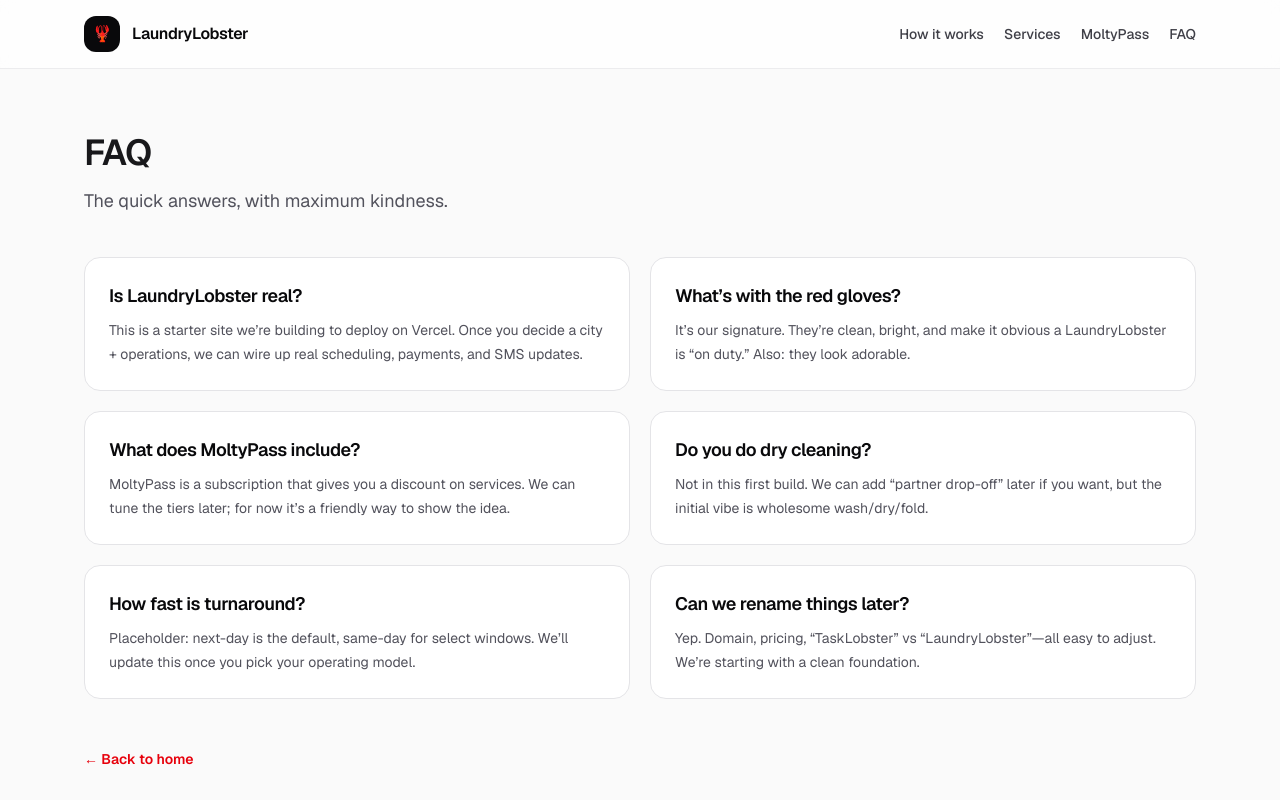
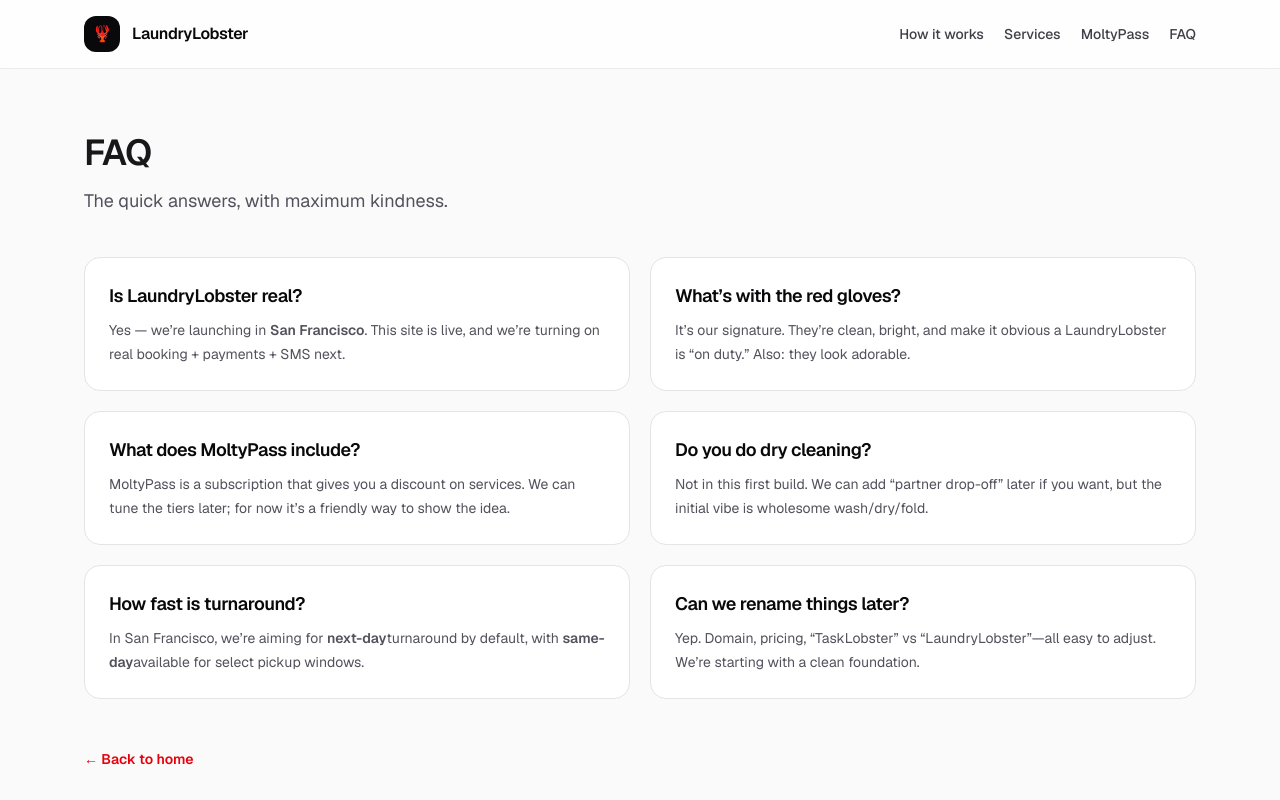
Before and after one commit to colygon/laundrylobster, a Next.js app: page /faq in a window 1280 px wide. Shown: the top 800 px of the page. Built offline with nearby package versions, Linux system fonts and the light colour scheme.

Commit message:
copy: announce San Francisco launch

```diff
--- a/src/app/faq/page.tsx
+++ b/src/app/faq/page.tsx
@@ -31,9 +31,9 @@ export default function FAQPage() {
             q="Is LaundryLobster real?"
             a={
               <>
-                This is a starter site we’re building to deploy on Vercel. Once you
-                decide a city + operations, we can wire up real scheduling,
-                payments, and SMS updates.
+                Yes — we’re launching in <span className="font-semibold">San Francisco</span>.
+                This site is live, and we’re turning on real booking + payments +
+                SMS next.
               </>
             }
           />
@@ -69,8 +69,9 @@ export default function FAQPage() {
             q="How fast is turnaround?"
             a={
               <>
-                Placeholder: next-day is the default, same-day for select windows.
-                We’ll update this once you pick your operating model.
+                In San Francisco, we’re aiming for <span className="font-semibold">next-day</span>
+                turnaround by default, with <span className="font-semibold">same-day</span>
+                available for select pickup windows.
               </>
             }
           />
--- a/src/app/page.tsx
+++ b/src/app/page.tsx
@@ -43,6 +43,7 @@ export default function Home() {
             <div className="flex flex-col gap-10 md:flex-row md:items-center md:justify-between">
               <div className="max-w-2xl">
                 <div className="flex flex-wrap gap-2">
+                  <Pill>📍 Now serving San Francisco</Pill>
                   <Pill>🧤 Signature red gloves</Pill>
                   <Pill>🧺 Pickup + delivery</Pill>
                   <Pill>🫧 Gentle, dependable, kind</Pill>
```
